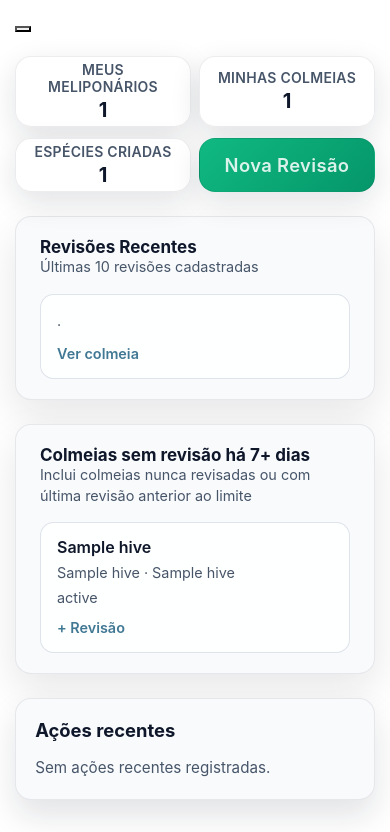
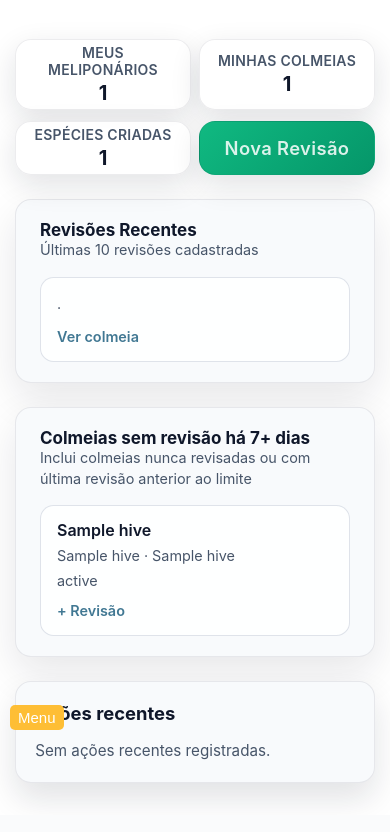
Before and after one commit to oliv3ira40/colmeia_online, a Django app: template templates/admin/custom_dashboard.html in a window 390 px wide. Shown: the part 104-936 px from the top of the page. After the commit the page ends 900 px from the top, so only its background shows below. Run offline with Django 4.2, Linux system fonts and the light colour scheme; tables that the repository leaves empty hold one stand-in row (values such as "Sample post"); the template is opened without the code that fills it: values that come from a table or form of the project are taken from there, most other values are stand-ins (such as "Sample title", 1, 10 or a date in 2020); data that the repository does not hold is empty.

Commit message:
feat: btn menu mobile

```diff
--- a/templates/admin/custom_dashboard.html
+++ b/templates/admin/custom_dashboard.html
@@ -308,7 +308,42 @@
 {% endblock %}
 
 {% block content %}
-<button class="sticky toggle-nav-sidebar" id="toggle-nav-sidebar" aria-label="Alternar navegação"></button>
+
+<!-- Preciso que isso fique disponivel em todas as telas do admin, nao apenas no dashboard -->
+<style>
+    .mobile-menu {
+        display: none;
+    }
+
+    @media (max-width: 450px) {
+        .mobile-menu {
+            display: block;
+            background: #febe35;
+            border: unset;
+            border-radius: 5px;
+            padding: 4px 8px;
+            position: fixed;
+            z-index: 99;
+            left: 10px;
+            bottom: 10px;
+            color: white;
+            font-size: 15px;
+        }
+    }
+</style>
+<button class="mobile-menu">Menu</button>
+<script>
+    // ao clicar no mobile menu, alternar a visibilidade da sidebar #nav-sidebar
+    document.querySelector('.mobile-menu').addEventListener('click', function() {
+        const sidebar = document.getElementById('nav-sidebar');
+        if (sidebar.style.display === 'block') {
+            sidebar.style.display = 'none';
+        } else {
+            sidebar.style.display = 'block';
+        }
+    });
+</script>
+
 <div class="colmeia-dashboard" role="main">
     <div class="colmeia-dashboard__main">
         <div class="dashboard-cards" role="list" aria-label="Resumo geral">
```
